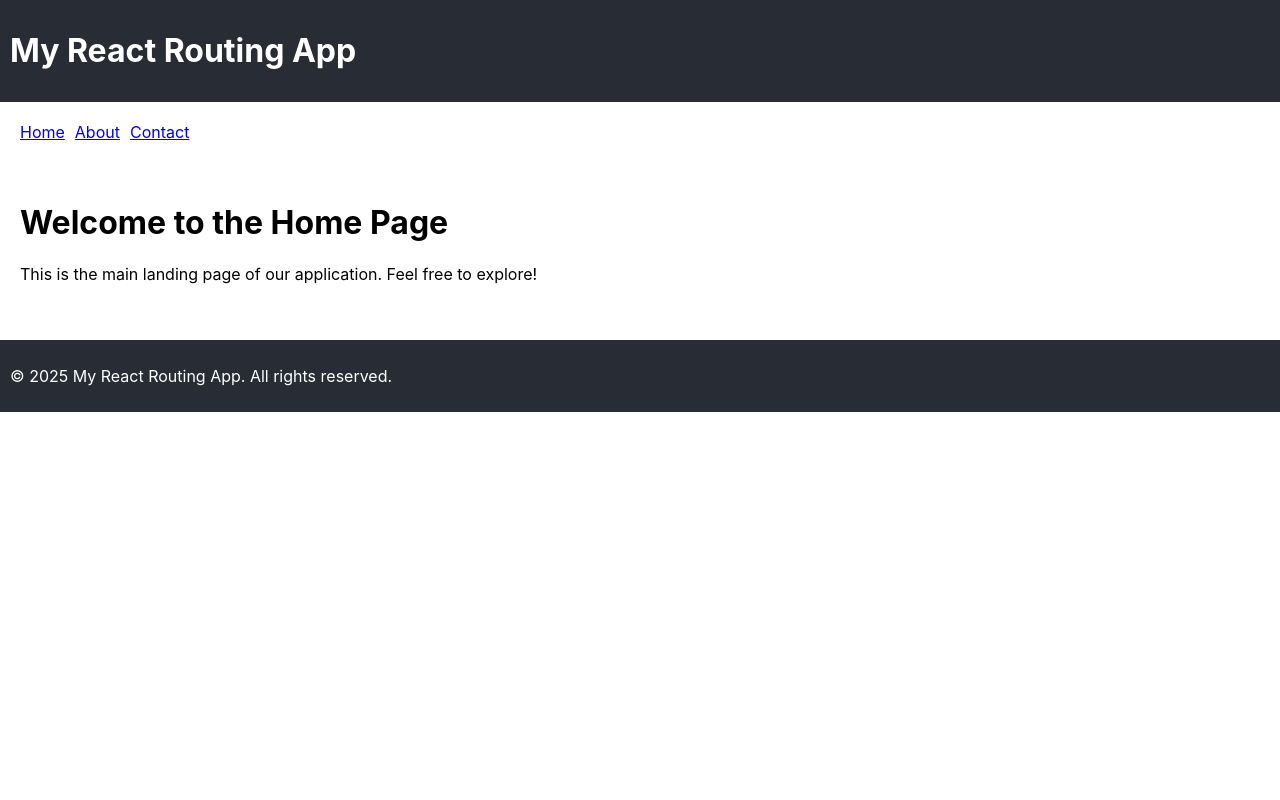
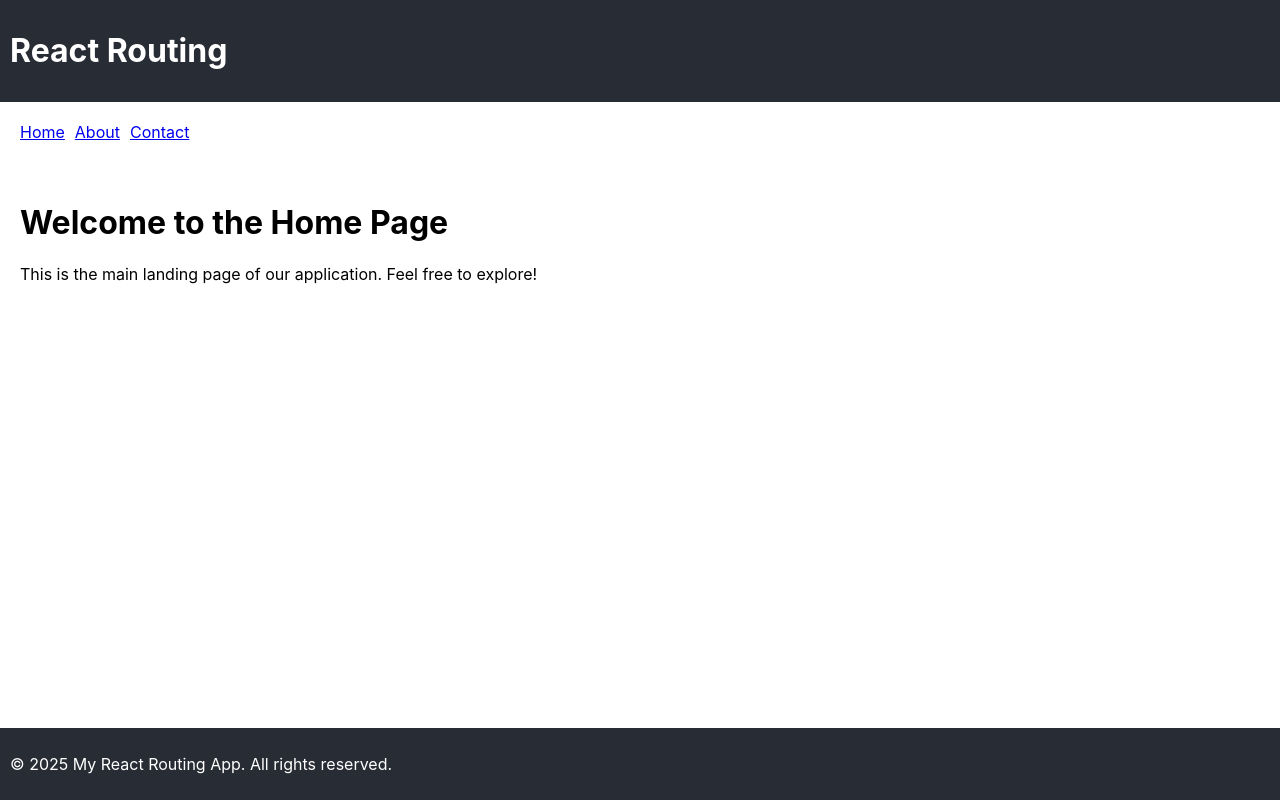
Before and after one commit to rashedulalam46/react-routing, a React (Create React App) app: page / in a window 1280 px wide. Built offline with nearby package versions, Linux system fonts and the light colour scheme.

Commit message:
code updated

```diff
--- a/src/Components/Header.jsx
+++ b/src/Components/Header.jsx
@@ -4,7 +4,7 @@ import { Outlet } from "react-router-dom";
 function Header() {
   return (
     <header style={{ backgroundColor: "#282c34", color: "white", padding: "10px" }}>
-      <h1>My React Routing App</h1>
+      <h1>React Routing</h1>
     </header>
   );
 }
--- a/src/Components/Layout.jsx
+++ b/src/Components/Layout.jsx
@@ -6,14 +6,14 @@ import { Outlet } from "react-router-dom";
 
 function Layout() {
   return (
-    <>
+    <div style={{display: "flex", flexDirection: "column", minHeight: "100vh"}}>
       <Header />
       <Navbar />
-      <main style={{ padding: "20px" }}>
+      <main style={{ flex: 1, padding: "20px" }}>
         <Outlet /> {/* The current page (Home/About/Contact) will render here */}
       </main>
       <Footer />
-    </>
+    </div>
   );
 }
 
```
